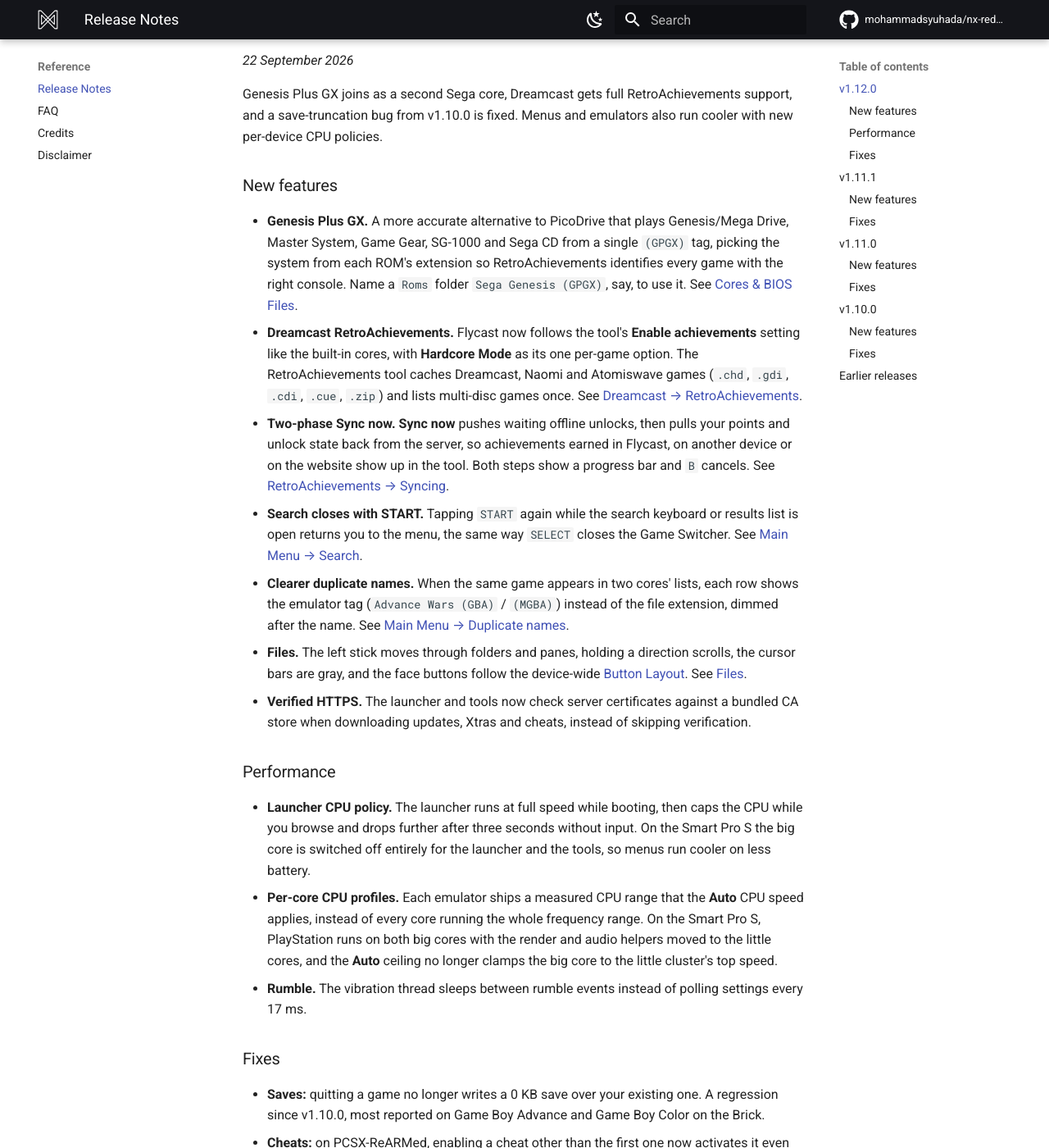
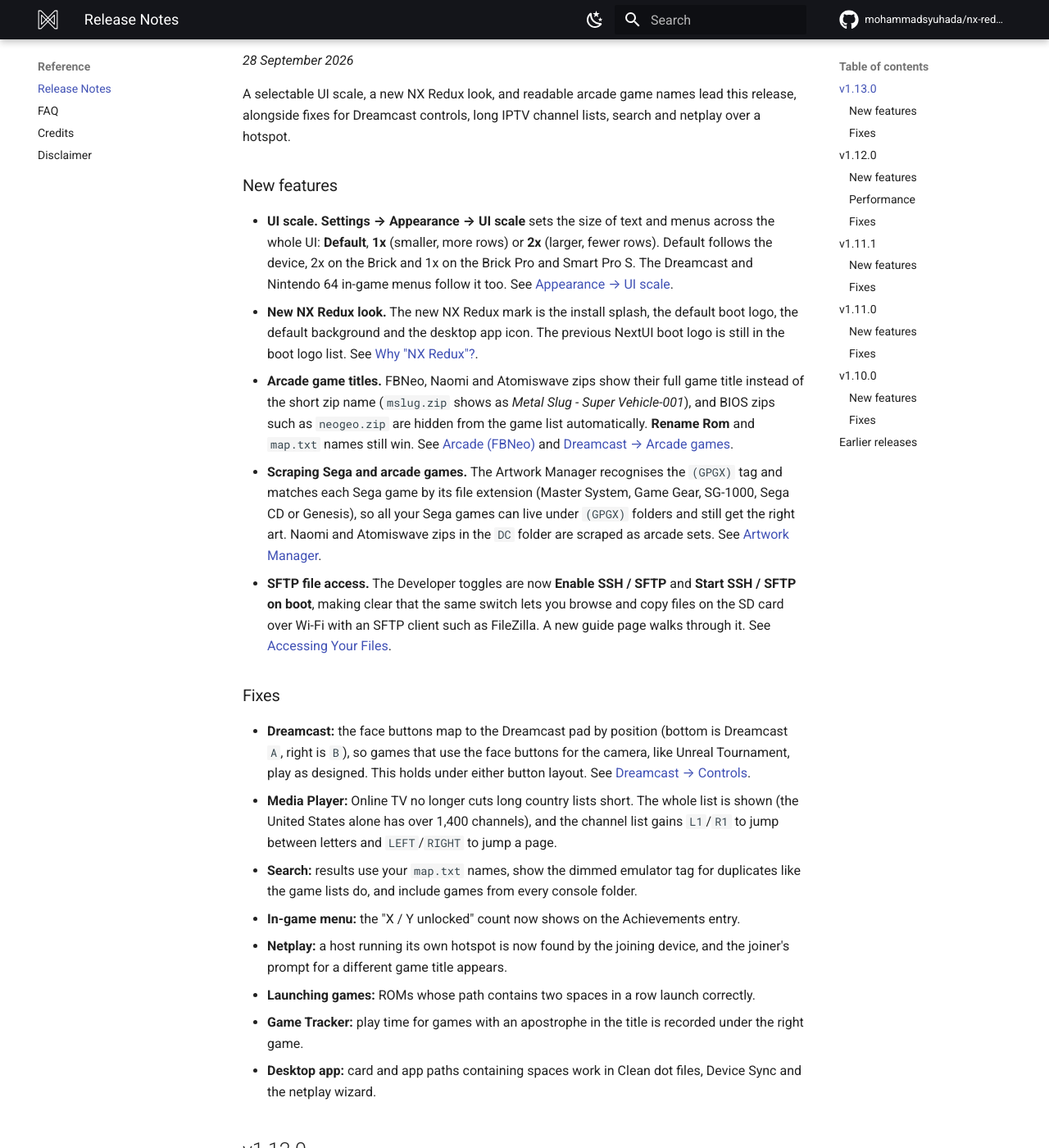
Before and after one commit to mohammadsyuhada/nx-redux-docs, an MkDocs documentation site: the page built from docs/reference/release-notes.md, in a window 1280 px wide and 1400 px high, scrolled down 309 px. Shown: the whole window at 82% size. Built offline with MkDocs 1.6.1 and Material for MkDocs 9.7.7, drawn with Linux system fonts in a browser that asks for light colours; comment, search, counter and statistics services are not loaded.

Commit message:
docs(release-notes): add v1.13.0

```diff
--- a/docs/reference/release-notes.md
+++ b/docs/reference/release-notes.md
@@ -3,6 +3,67 @@
 What changed in each NX Redux release. Download packages for every device
 from the [releases page](https://github.com/mohammadsyuhada/nx-redux/releases),
 or update on the device from [Settings → About](../settings/about.md).
+
+## v1.13.0
+
+*28 September 2026*
+
+A selectable UI scale, a new NX Redux look, and readable arcade game names
+lead this release, alongside fixes for Dreamcast controls, long IPTV channel
+lists, search and netplay over a hotspot.
+
+### New features
+
+- **UI scale.** **Settings → Appearance → UI scale** sets the size of text
+  and menus across the whole UI: **Default**, **1x** (smaller, more rows) or
+  **2x** (larger, fewer rows). Default follows the device, 2x on the Brick and
+  1x on the Brick Pro and Smart Pro S. The Dreamcast and Nintendo 64 in-game
+  menus follow it too. See [Appearance → UI scale](../settings/appearance.md#ui-scale).
+- **New NX Redux look.** The new NX Redux mark is the install splash, the
+  default boot logo, the default background and the desktop app icon. The
+  previous NextUI boot logo is still in the boot logo list. See
+  [Why "NX Redux"?](../index.md#why-nx-redux).
+- **Arcade game titles.** FBNeo, Naomi and Atomiswave zips show their full
+  game title instead of the short zip name (`mslug.zip` shows as
+  *Metal Slug - Super Vehicle-001*), and BIOS zips such as `neogeo.zip` are
+  hidden from the game list automatically. **Rename Rom** and `map.txt`
+  names still win. See [Arcade (FBNeo)](../emulators/arcade.md) and
+  [Dreamcast → Arcade games](../emulators/dreamcast.md#arcade-games-naomi-atomiswave).
+- **Scraping Sega and arcade games.** The Artwork Manager recognises the
+  `(GPGX)` tag and matches each Sega game by its file extension (Master
+  System, Game Gear, SG-1000, Sega CD or Genesis), so all your Sega games can
+  live under `(GPGX)` folders and still get the right art. Naomi and
+  Atomiswave zips in the `DC` folder are scraped as arcade sets. See
+  [Artwork Manager](../apps/artwork-manager.md).
+- **SFTP file access.** The Developer toggles are now **Enable SSH / SFTP**
+  and **Start SSH / SFTP on boot**, making clear that the same switch lets
+  you browse and copy files on the SD card over Wi-Fi with an SFTP client
+  such as FileZilla. A new guide page walks through it. See
+  [Accessing Your Files](../guide/file-access.md).
+
+### Fixes
+
+- **Dreamcast:** the face buttons map to the Dreamcast pad by position
+  (bottom is Dreamcast `A`, right is `B`), so games that use the face buttons
+  for the camera, like Unreal Tournament, play as designed. This holds under
+  either button layout. See [Dreamcast → Controls](../emulators/dreamcast.md#controls).
+- **Media Player:** Online TV no longer cuts long country lists short. The
+  whole list is shown (the United States alone has over 1,400 channels), and
+  the channel list gains `L1`/`R1` to jump between letters and `LEFT`/`RIGHT`
+  to jump a page.
+- **Search:** results use your `map.txt` names, show the dimmed emulator tag
+  for duplicates like the game lists do, and include games from every console
+  folder.
+- **In-game menu:** the "X / Y unlocked" count now shows on the Achievements
+  entry.
+- **Netplay:** a host running its own hotspot is now found by the joining
+  device, and the joiner's prompt for a different game title appears.
+- **Launching games:** ROMs whose path contains two spaces in a row launch
+  correctly.
+- **Game Tracker:** play time for games with an apostrophe in the title is
+  recorded under the right game.
+- **Desktop app:** card and app paths containing spaces work in Clean dot
+  files, Device Sync and the netplay wizard.
 
 ## v1.12.0
 
```
